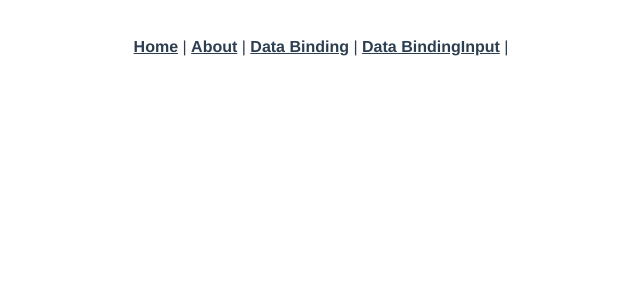
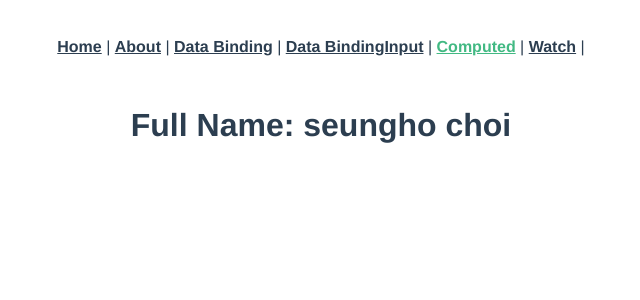
Before and after one commit to seungdols/practice, a Vue app in the folder vuejs/hello-vue/: page /computed in a window 1280 px wide. Shown: the top 300 px of the page, without its empty margins (319-959 px from the left). Built offline with nearby package versions, Linux system fonts and the light colour scheme.

Commit message:
Learn compute, watch

```diff
--- a/vuejs/hello-vue/src/App.vue
+++ b/vuejs/hello-vue/src/App.vue
@@ -4,6 +4,8 @@
     <router-link to="/about">About</router-link> |
     <router-link to="/databinding">Data Binding</router-link> |
     <router-link to="/databindingInput">Data BindingInput</router-link> |
+    <router-link to="/computed">Computed</router-link> |
+    <router-link to="/watch">Watch</router-link> |
   </nav>
   <router-view/>
 </template>
--- /dev/null
+++ b/vuejs/hello-vue/src/components/ComputedSample.vue
@@ -0,0 +1,19 @@
+<template>
+    <h1>Full Name: {{fullName}}</h1>
+</template>
+<script>
+    export default {
+        name: 'ComputedSample',
+        data() {
+            return {
+                firstName: 'seungho',
+                lastName: 'choi'
+            }
+        },
+        computed: {
+            fullName() {
+                return this.firstName + ' ' + this.lastName
+            }
+        }
+    }
+</script>
--- a/vuejs/hello-vue/src/components/DataBindingInputText.vue
+++ b/vuejs/hello-vue/src/components/DataBindingInputText.vue
@@ -53,6 +53,10 @@
             <option value="부산">부산</option>
             <option value="제주">제주</option>
         </select>
+        <br />
+        <input @keyup.enter="submit" />
+        <input @keyup.alt.enter="clear" />
+        <input @click.ctrl="ctrlClick" />
     </div>
 </template>
 <script>
--- /dev/null
+++ b/vuejs/hello-vue/src/components/WatchSample.vue
@@ -0,0 +1,30 @@
+<template>
+    <div>
+        <h1>Full Name: {{ fullName }}</h1>
+        <button type="button" @click="changeName">변경</button>
+    </div>
+</template>
+<script>
+export default {
+    data() {
+        return {
+            firstName: 'sueng ho',
+            lastName: 'choi',
+            fullName: ''
+        }
+    },
+    watch: {
+        firstName() {
+            this.fullName = this.firstName + ' ' + this.lastName
+        },
+        lastName() {
+            this.fullName = this.lastName + ' ' + this.firstName
+        }
+    },
+    methods: {
+        changeName() {
+            this.firstName = "Seungdols"
+        }
+    }
+}
+</script>
--- a/vuejs/hello-vue/src/router/index.js
+++ b/vuejs/hello-vue/src/router/index.js
@@ -24,7 +24,17 @@ const routes = [
   {
     path: '/databindingInput',
     name: 'databindingInput',
-    component: () => import(/* webpackChunkName: "databinding" */ '../components/DataBindingInputText.vue')
+    component: () => import(/* webpackChunkName: "databindingInput" */ '../components/DataBindingInputText.vue')
+  },
+  {
+    path: '/computed',
+    name: 'computed',
+    component: () => import(/* webpackChunkName: "computed" */ '../components/ComputedSample.vue')
+  },
+  {
+    path: '/watch',
+    name: 'watch',
+    component: () => import(/* webpackChunkName: "watch" */ '../components/WatchSample.vue')
   }
 ]
 
```
